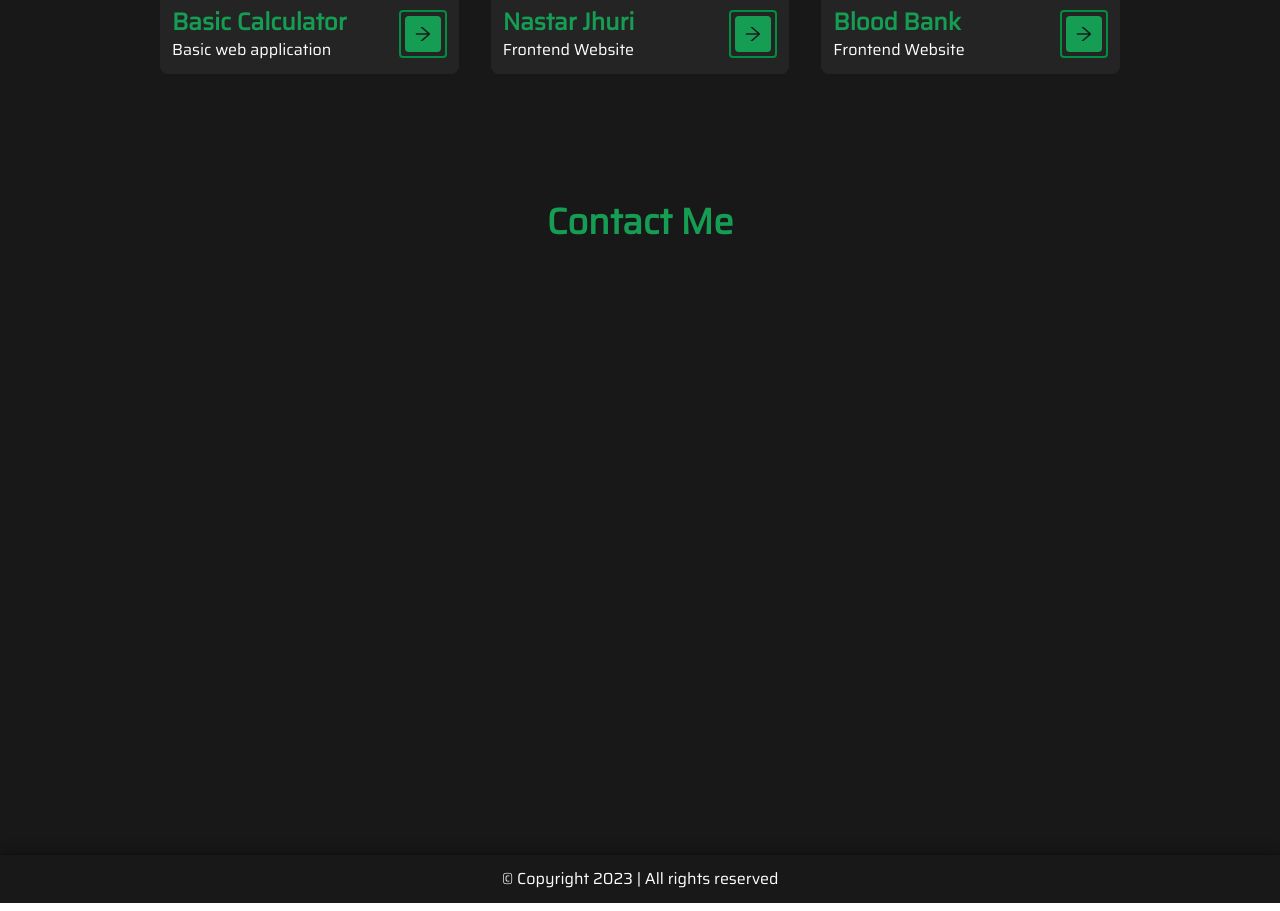
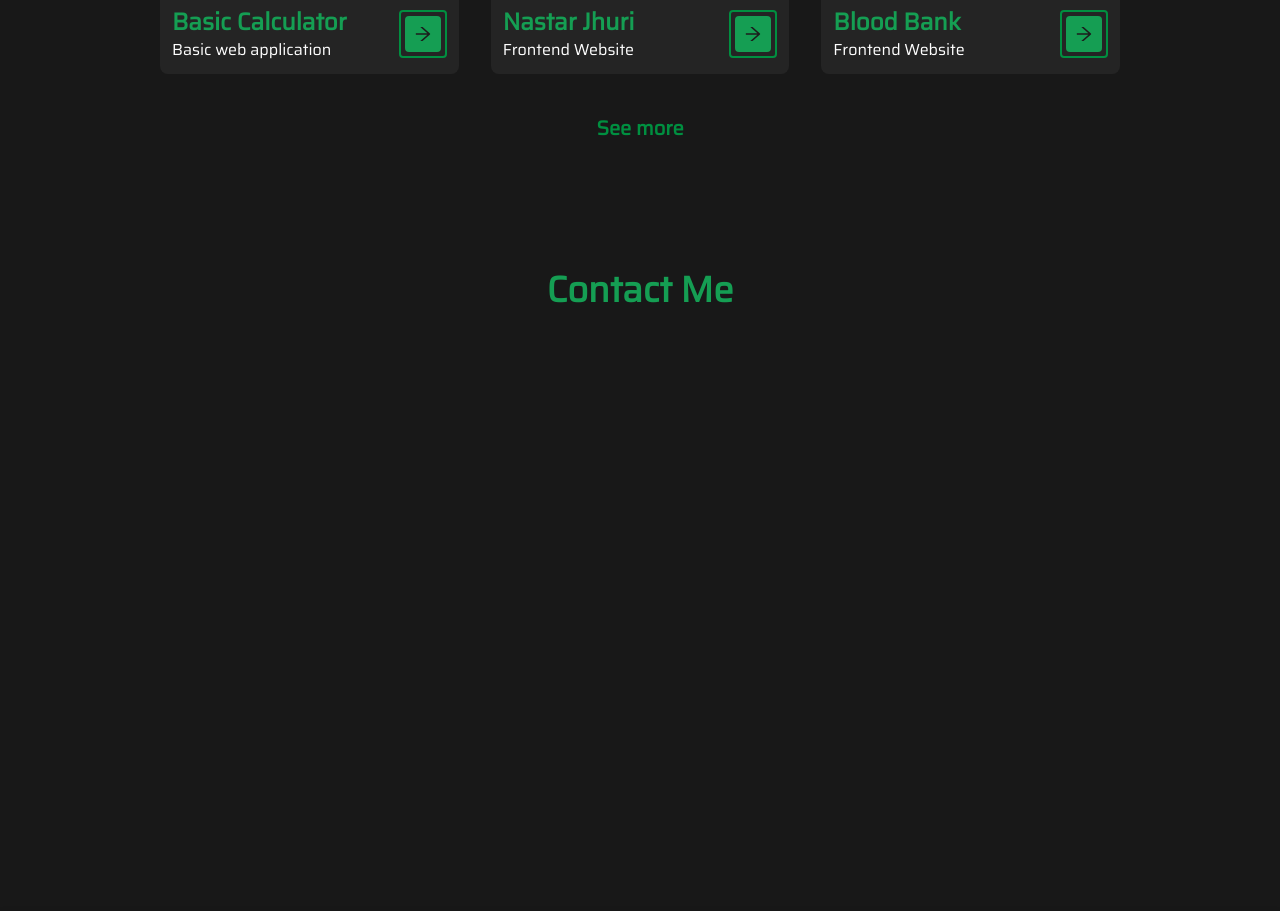
Before and after one commit to akil-tajwar/portfolio-website, a React (Vite) app: page / in a window 1280 px wide. Shown: the part 4297-5208 px from the top of the page. Built offline with nearby package versions, Linux system fonts and the light colour scheme.

Commit message:
adding see more button in portfolio

```diff
--- a/src/Container/Components/ContactMe.jsx
+++ b/src/Container/Components/ContactMe.jsx
@@ -35,7 +35,7 @@ const ContactMe = () => {
         <div className='w-11/12 lg:w-3/4 mx-auto pt-20 lg:pt-32' id='contact'>
             <h1 className='text-center text-4xl pb-10 font-semibold primary-color'>Contact Me</h1>
             <div className='grid lg:grid-cols-2 grid-cols-1 gap-20'>
-                <form data-aos="fade-right" data-aos-duration="1500" className='' ref={form} onSubmit={sendEmail}>
+                <form data-aos="fade-right" className='' ref={form} onSubmit={sendEmail}>
                     <h3 className='text-xl text-white mb-10'>For any inquiries feel free to ask me. Or you can always reach out to my social accounts.</h3>
                     <div className='flex gap-5 text-white mb-5'>
                         <input className='bg-[#181818] rounded-md w-full px-4 py-5 border border-white' name='user_name' type="text" placeholder='Your Name (required)' />
@@ -51,7 +51,7 @@ const ContactMe = () => {
                         </button>
                     </div>
                 </form>
-                <div data-aos="fade-left" data-aos-duration="1500" className='hidden md:hidden lg:block'>
+                <div data-aos="fade-left" className='hidden md:hidden lg:block'>
                     <img className='' src="/message.svg" alt="" />
                 </div>
             </div>
--- a/src/Container/Components/Portfolio.jsx
+++ b/src/Container/Components/Portfolio.jsx
@@ -36,6 +36,9 @@ const Portfolio = () => {
                     </div>)
                 }
             </div>
+            <div>
+                <h3 className='text-[#008f40] text-center mt-10 text-xl font-semibold cursor-pointer'>See more</h3>
+            </div>
         </div>
     );
 };
```
